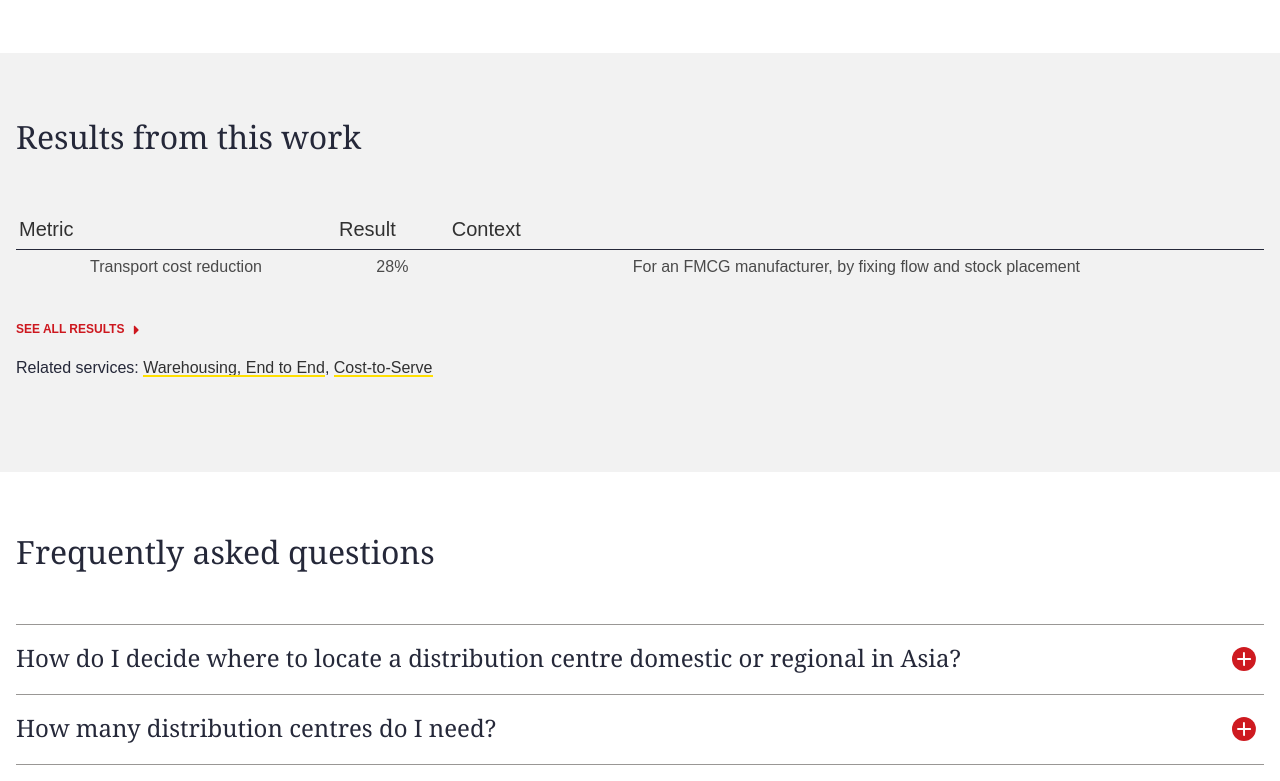
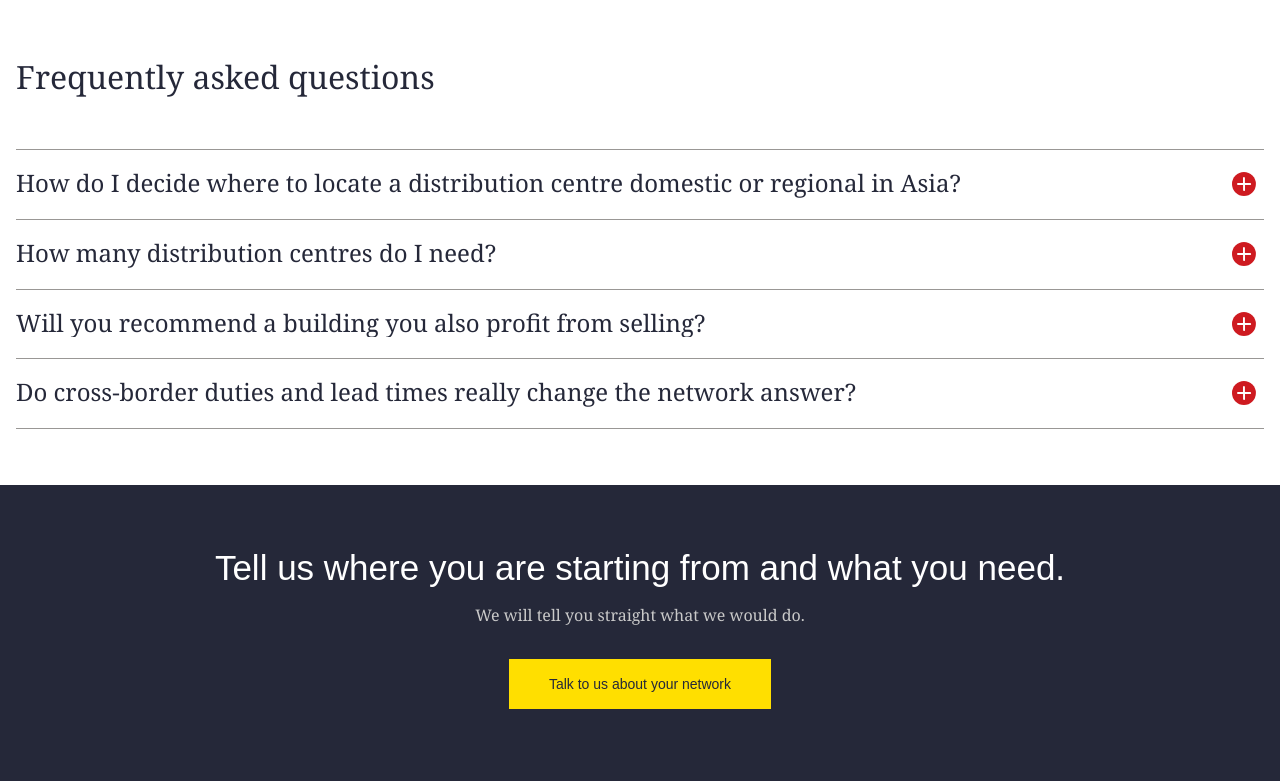
Before and after one commit to VaughansPersonalHub/dv8TENAcHPpq, a plain HTML site: page supply-chain-network-strategy.html in a window 1280 px wide. Shown: the part 2587-3368 px from the top of the page. Drawn offline with Linux system fonts and the light colour scheme; a web font is replaced by a local one.

Commit message:
Remove weak single-row "Results from this work" band from 7 service inner pages
Each service inner page carried a thin one-row sv-responsive-table results
stat (one metric, some marked TBC) plus a "See all results" / "Related
services" strip. With so little per-service data it read as weak. Results
now live solely on the /results page. Removes the whole sv-section-bg band;
pages flow from their content straight to the FAQ.

Not touched: /results, home "What that delivers", and warehousing's
"Results from this work" (already converted to stat blocks).

Co-Authored-By: Claude Opus 4.8 <noreply@anthropic.com>

```diff
--- a/supply-chain-network-strategy.html
+++ b/supply-chain-network-strategy.html
@@ -144,24 +144,6 @@
     </div>
   </section>
 
-  <div class="sv-section-bg sv--padded">
-    <div class="sv-contained">
-      <div class="sv-section-header">
-        <h2 class="sv-section-header__title">Results from this work</h2>
-      </div>
-      <table class="sv-responsive-table">
-        <thead>
-          <tr><th>Metric</th><th>Result</th><th>Context</th></tr>
-        </thead>
-        <tbody>
-          <tr><td data-label="Metric">Transport cost reduction</td><td data-label="Result">28%</td><td data-label="Context">For an FMCG manufacturer, by fixing flow and stock placement</td></tr>
-        </tbody>
-      </table>
-      <p class="sv-cta-link demo-mt-2"><a href="results.html">See all results</a></p>
-      <p class="sv-copy demo-mt-1">Related services: <a href="warehousing-end-to-end.html">Warehousing, End to End</a>, <a href="cost-to-serve-cost-reduction.html">Cost-to-Serve</a></p>
-    </div>
-  </div>
-
   <section class="sv-contained demo-section">
     <div class="sv-section-header">
       <h2 class="sv-section-header__title">Frequently asked questions</h2>
```
Also changed, not shown: cost-to-serve-cost-reduction.html (+0 -18 lines), inventory-forecasting-planning.html (+0 -18 lines), logistics-outsourcing-3pl.html (+0 -18 lines), mna-investment-support.html (+0 -18 lines), operational-excellence.html (+0 -18 lines), transport-last-mile.html (+0 -18 lines).
